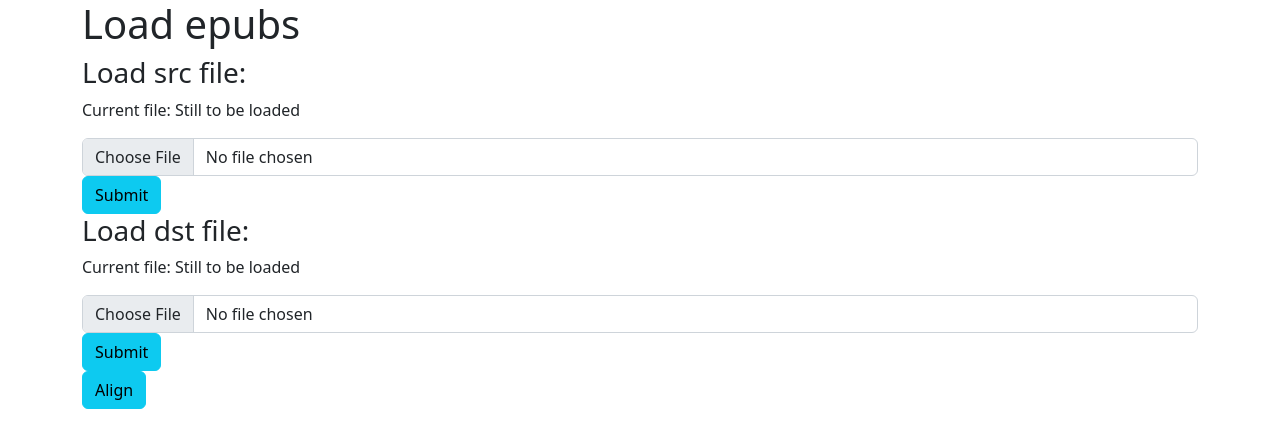
After one commit to Pitrified/interleave-epub, a Flask app: page /load in a window 1280 px wide. The commit adds this page. Shown: the top 448 px of the page. Run offline with Flask 2, Linux system fonts and the light colour scheme.

Commit message:
Add loader for epub files

```diff
--- a/src/interleave_epub/flask_app/asset_loader.py
+++ b/src/interleave_epub/flask_app/asset_loader.py
@@ -15,3 +15,16 @@ def pipe_loader(lt: str = "en", lt_other: str = "fr"):
         gs[pipe_key] = pipeline(
             "translation", model=f"Helsinki-NLP/opus-mt-{lt}-{lt_other}"
         )
+
+
+def constants_loader():
+    """Load a bunch of useful constants in the global object."""
+    # if one constant is there, all are there
+    if "sd_to_lang" in gs:
+        return
+
+    # src or dst
+    gs["sods"] = ("src", "dst")
+
+    # map sd to language tags
+    gs["sd_to_lang"] = {"src": "fr", "dst": "en"}
--- a/src/interleave_epub/flask_app/routes.py
+++ b/src/interleave_epub/flask_app/routes.py
@@ -1,19 +1,83 @@
 """Routes for the flask app."""
-from flask import render_template
+import zipfile
+from flask import render_template, request
 from interleave_epub.flask_app import app, gs
-from interleave_epub.flask_app.asset_loader import pipe_loader
+from interleave_epub.flask_app.asset_loader import constants_loader, pipe_loader
+from werkzeug.datastructures import FileStorage
 
 
 @app.route("/")
 @app.route("/index")
 def index():
     """Render the index page."""
-    pipe_loader()
+    # pipe_loader()
     print(gs)
 
-    lt = "en"
-    lt_other = "fr"
-    pipe_key = f"pipe_{lt}_{lt_other}"
-    tran = gs[pipe_key]("Does the pipeline work for translation tasks?")
-    print(f"translation {tran}")
+    # lt = "en"
+    # lt_other = "fr"
+    # pipe_key = f"pipe_{lt}_{lt_other}"
+    # tran = gs[pipe_key]("Does the pipeline work for translation tasks?")
+    # print(f"translation {tran}")
     return render_template("index.html", title="Home")
+
+
+@app.route("/load", methods=["GET", "POST"])
+def epub_load():
+    """Load two epubs."""
+    constants_loader()
+
+    file_names_key = "file_names"
+
+    # file_src_key = "file-src"
+    # file_dst_key = "file-dst"
+
+    # get the data from global storage
+    if file_names_key in gs:
+        file_names = gs[file_names_key]
+    else:
+        file_names = {sod: "Still to be loaded" for sod in gs["sods"]}
+
+    # parse POST request
+    if request.method == "POST":
+        print(f"{request=}")
+        print(f"{request.form=}")
+        print(f"{request.files=}")
+
+        for sod in gs["sods"]:
+            # build the key used in the html form
+            file_form_key = f"file-{sod}"
+            if file_form_key in request.files:
+                # get the FileStorage
+                uploaded_file: FileStorage = request.files[file_form_key]
+
+                # get the file name
+                # MAYBE werzkug safe name?
+                file_name = uploaded_file.filename
+
+                # check that the file has a valid name
+                if file_name is None or file_name == "":
+                    # return render_template("file_loader.html", file_names=file_names)
+                    # something failed so we exit the loop: the else will catch us
+                    break
+
+                zf = zipfile.ZipFile(uploaded_file.stream)
+                print(zf.namelist())
+
+                # save the file name
+                file_names[sod] = file_name
+                break
+
+        # if no one broke, the else is called
+        else:
+            print(f"Else of the for on the forms.")
+            return render_template("file_loader.html", file_names=file_names)
+
+    gs[file_names_key] = file_names
+
+    return render_template("file_loader.html", file_names=file_names)
+
+
+@app.route("/align", methods=["GET", "POST"])
+def epub_align():
+    """Align two epubs."""
+    return "Ready to align."
--- /dev/null
+++ b/src/interleave_epub/flask_app/templates/file_loader.html
@@ -0,0 +1,26 @@
+{% extends "base.html" %}
+
+{% block container_content %}
+<h1>Load epubs</h1>
+
+<div>
+    <h3>Load src file:</h3>
+    <p>Current file: {{ file_names['src'] }}</p>
+    <form method="POST" action="{{ url_for('epub_load') }}" enctype="multipart/form-data">
+        <input type="file" name="file-src" accept=".epub" class="form-control">
+        <input type="submit" value="Submit" class="btn btn-info">
+    </form>
+</div>
+
+<div>
+    <h3>Load dst file:</h3>
+    <p>Current file: {{ file_names['dst'] }}</p>
+    <form method="POST" action="{{ url_for('epub_load') }}" enctype="multipart/form-data">
+        <input type="file" name="file-dst" accept=".epub" class="form-control">
+        <input type="submit" value="Submit" class="btn btn-info">
+    </form>
+</div>
+
+<a href="{{ url_for('epub_align') }}" class="btn btn-info">Align</a>
+
+{% endblock %}
--- a/src/interleave_epub/flask_app/templates/index.html
+++ b/src/interleave_epub/flask_app/templates/index.html
@@ -2,4 +2,6 @@
 
 {% block container_content %}
 <h1>Interleave epubs</h1>
+
+<a href="{{ url_for('epub_load') }}" class="btn btn-info">Go load some books</a>
 {% endblock %}
```
Also changed, not shown: README.md.
